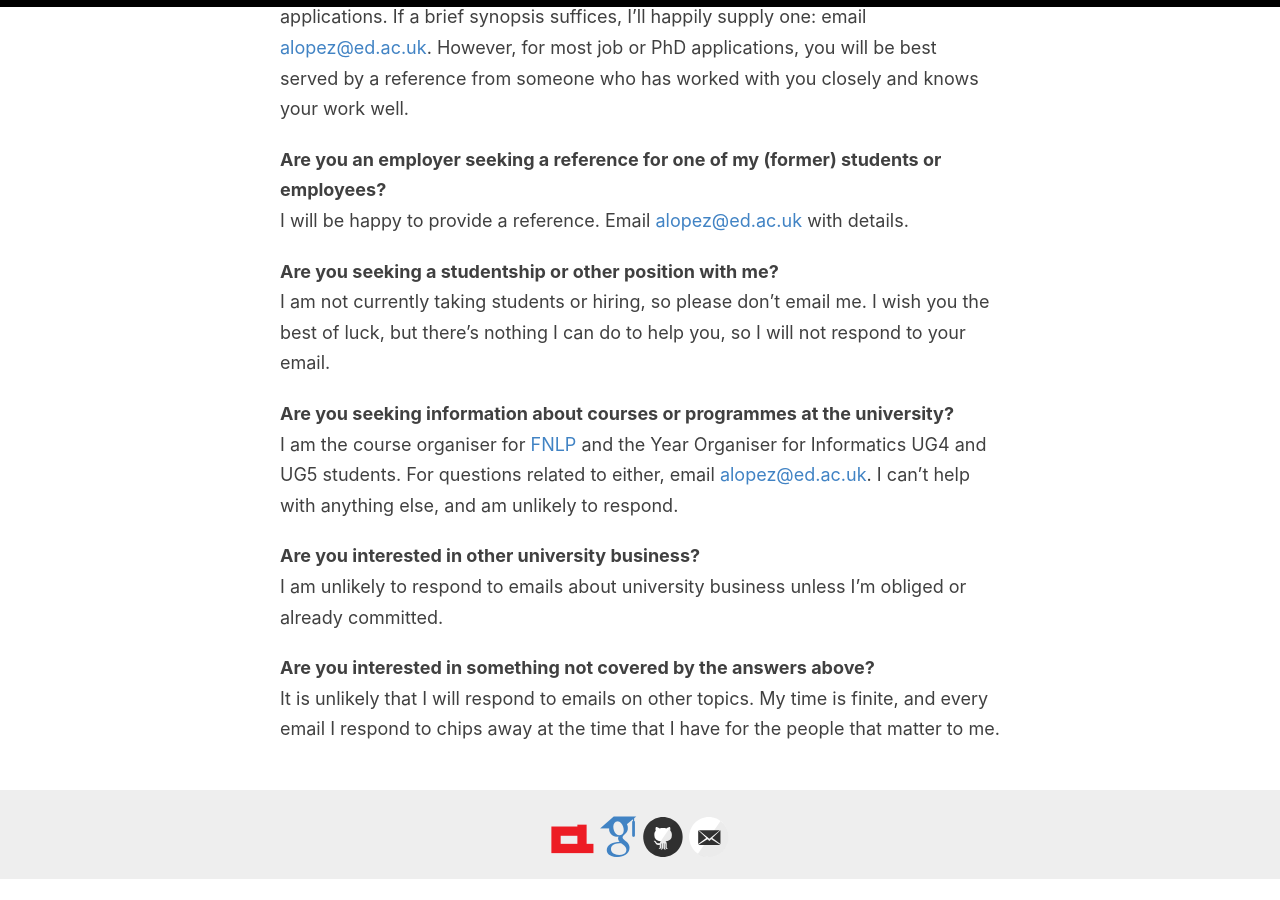
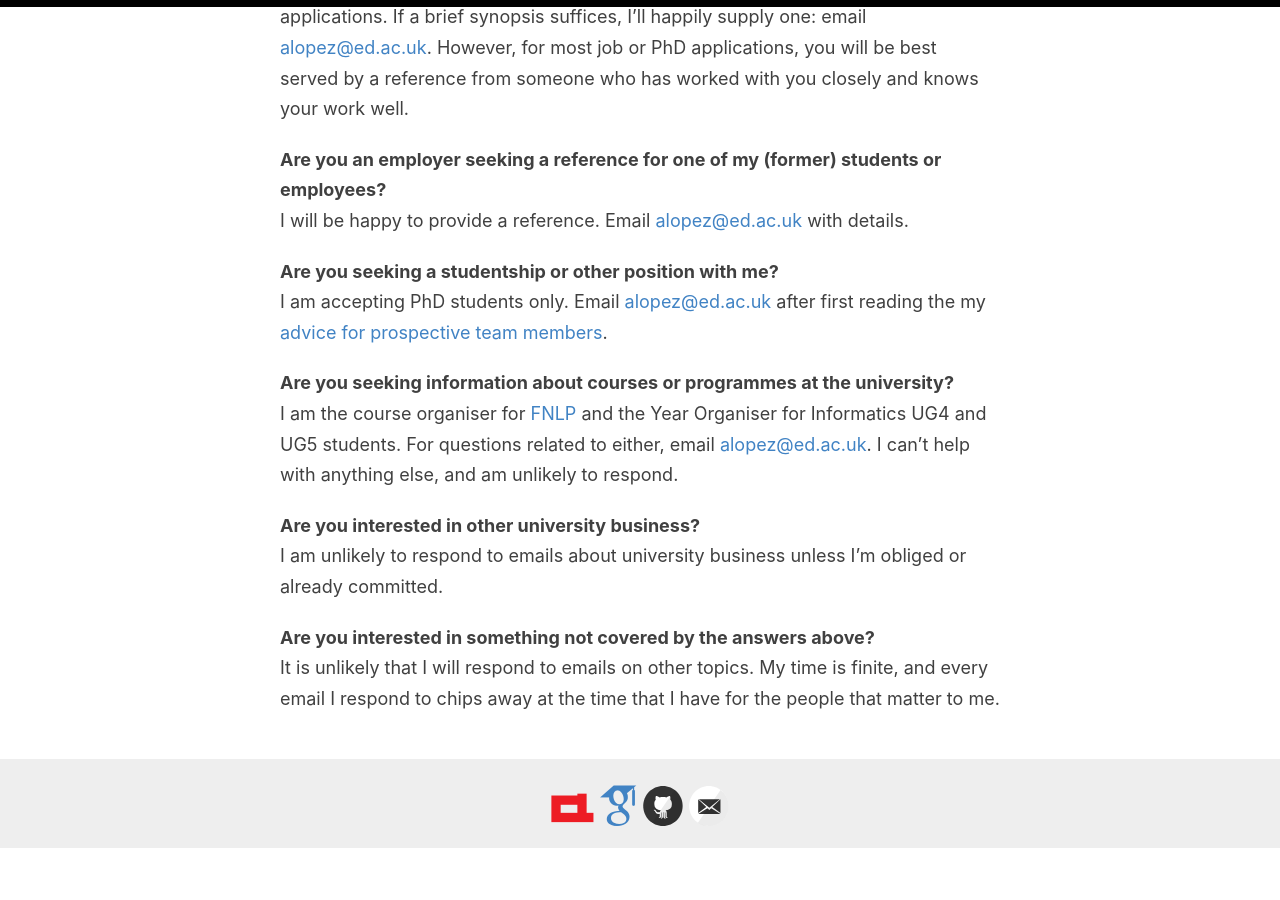
Before and after one commit to alopez/alopez.github.com, a Jekyll site: the page built from email.md, in a window 1280 px wide and 900 px high, scrolled down 1110 px. Built offline with Jekyll 4.4.1, drawn with Linux system fonts in a browser that asks for light colours; some web fonts are replaced; after the commit the page ends 1980 px from its top, so only the background shows below that.

Commit message:
Update email.md

```diff
--- a/email.md
+++ b/email.md
@@ -42,10 +42,8 @@ Are you an employer seeking a reference for one of my (former) students or emplo
 : I will be happy to provide a reference. Email <alopez@ed.ac.uk> with details.
 
 Are you seeking a studentship or other position with me?
-: I am not currently taking students or hiring,
-  so please don't email me. I wish
-  you the best of luck, but there's nothing I can do to help you,
-  so I will not respond to your email.
+: I am accepting PhD students only. Email <alopez@ed.ac.uk> after first reading
+  the my [advice for prospective team members](/prospective/).
 
 Are you seeking information about courses or programmes at the university?
 : I am the course organiser for [FNLP](https://opencourse.inf.ed.ac.uk/fnlp)
```
